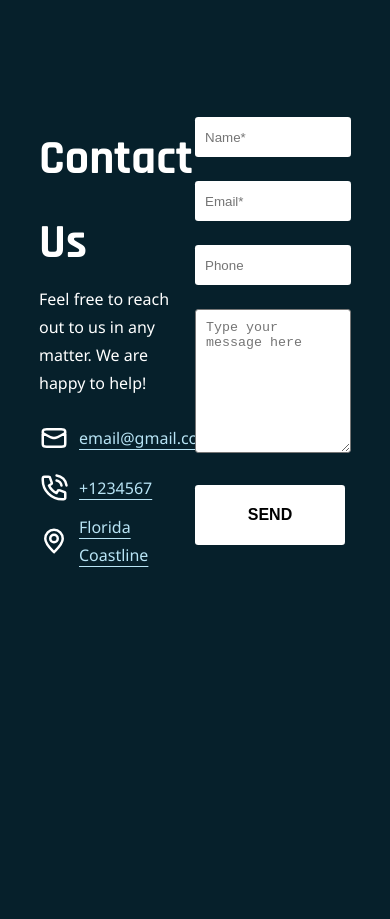
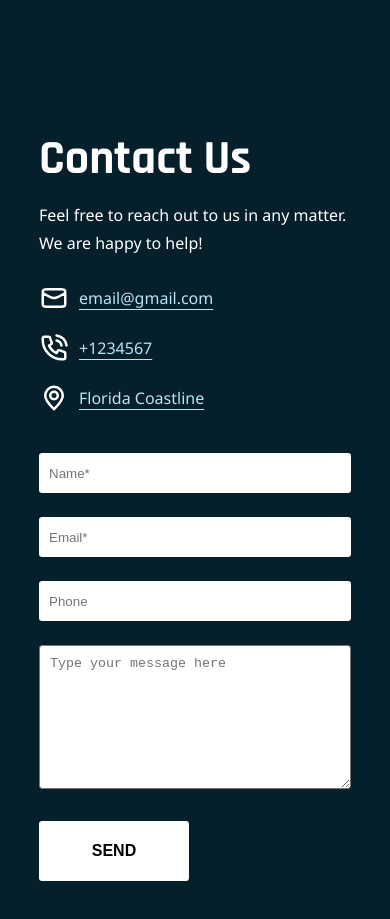
Before and after one commit to WolfDenCode/Responsive-Site, a plain HTML site: page index.html in a window 390 px wide. Shown: the part 2632-3551 px from the top of the page. Before the commit the page ends 3281 px from the top, so only its background shows below. Drawn offline with Linux system fonts and the light colour scheme.

Commit message:
Contact Responsivity

```diff
--- a/style.css
+++ b/style.css
@@ -415,6 +415,7 @@ section::after {
   align-items: start;
   padding: 0 10%;
   margin-bottom: 5rem;
+  gap: 30px;
 }
 
 .contact .base-info {
@@ -502,4 +503,18 @@ form {
 .contact-form button:hover {
   background-color: var(--secondary-hover);
 }
+
+@media (max-width: 650px) {
+  .contact {
+    flex-direction: column;
+    justify-content: center;
+    align-items: center;
+  }
+  .contact .base-info {
+    max-width: 100%;
+  }
+  .contact .contact-form {
+    max-width: 100%;
+  }
+}
 /* #endregion */
```
